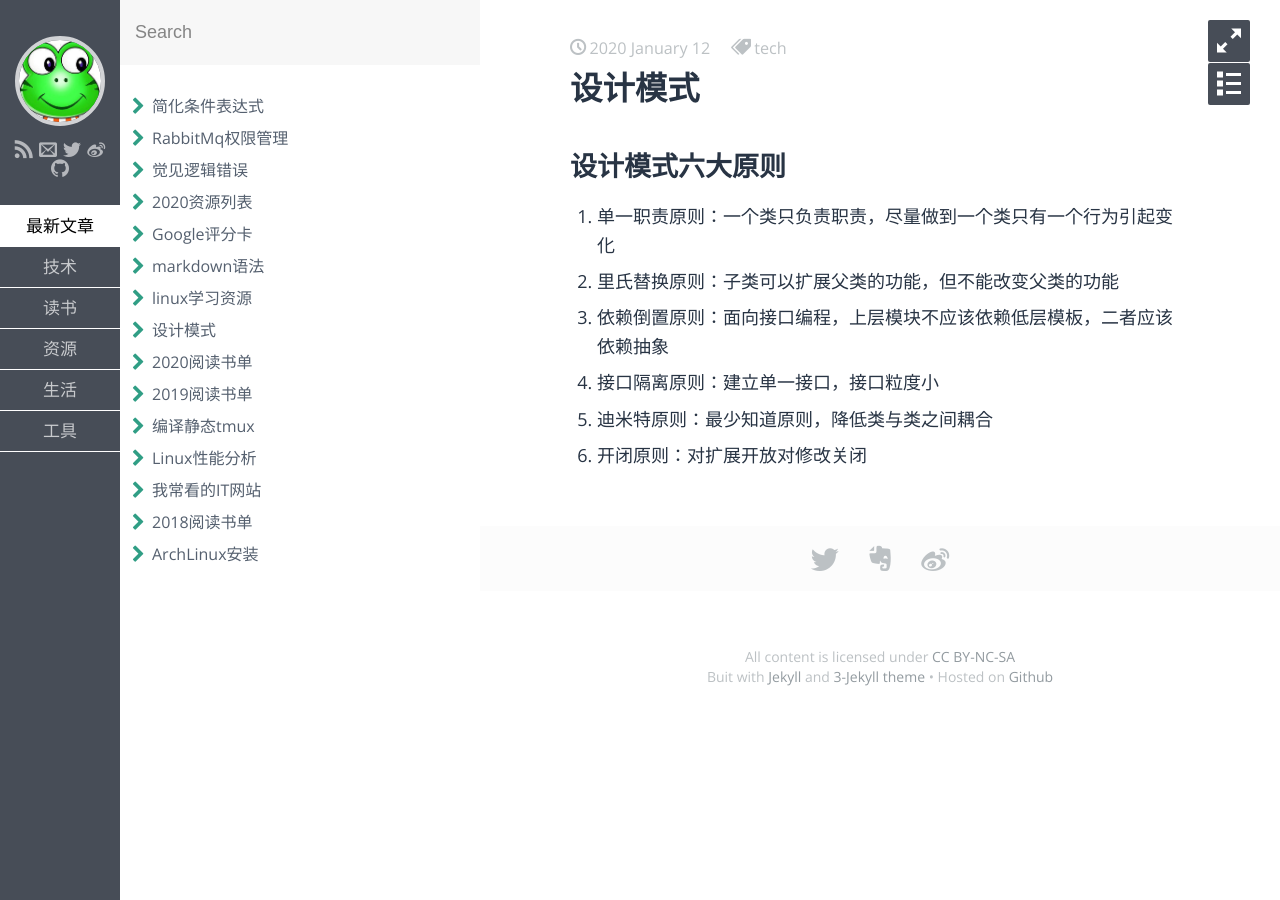
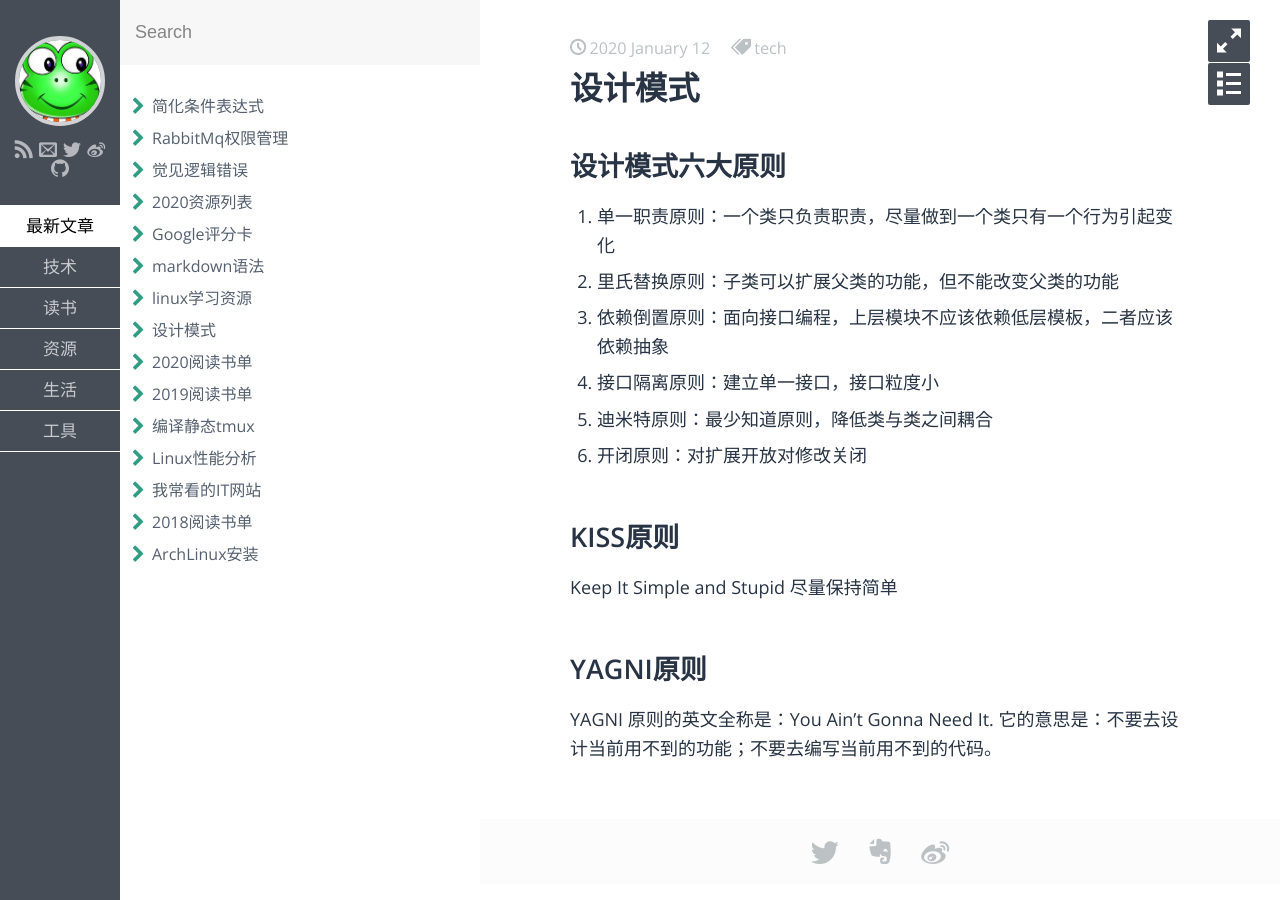
Before and after one commit to pzj/pzj.github.io, a Jekyll site: the page built from _posts/tech/2020-01-12-design-patterns.md, in a window 1280 px wide. Built offline with Jekyll 4.4.1, drawn with Linux system fonts in a browser that asks for light colours; some web fonts are replaced.

```diff
--- a/_posts/tech/2020-01-12-design-patterns.md
+++ b/_posts/tech/2020-01-12-design-patterns.md
@@ -13,3 +13,10 @@ description: 设计模式
 4. 接口隔离原则：建立单一接口，接口粒度小
 5. 迪米特原则：最少知道原则，降低类与类之间耦合
 6. 开闭原则：对扩展开放对修改关闭
+
+## KISS原则
+Keep It Simple and Stupid 尽量保持简单
+
+## YAGNI原则
+YAGNI 原则的英文全称是：You Ain’t Gonna Need It.
+它的意思是：不要去设计当前用不到的功能；不要去编写当前用不到的代码。
```
Also changed, not shown: _posts/tech/2020-02-26_design-patterns-1.md (added, +16 -0 lines), _posts/tech/2020-02-26_design-patterns-2.md (added, +18 -0 lines), _posts/tech/2020-02-26_design-patterns.md (deleted, +0 -7 lines).
